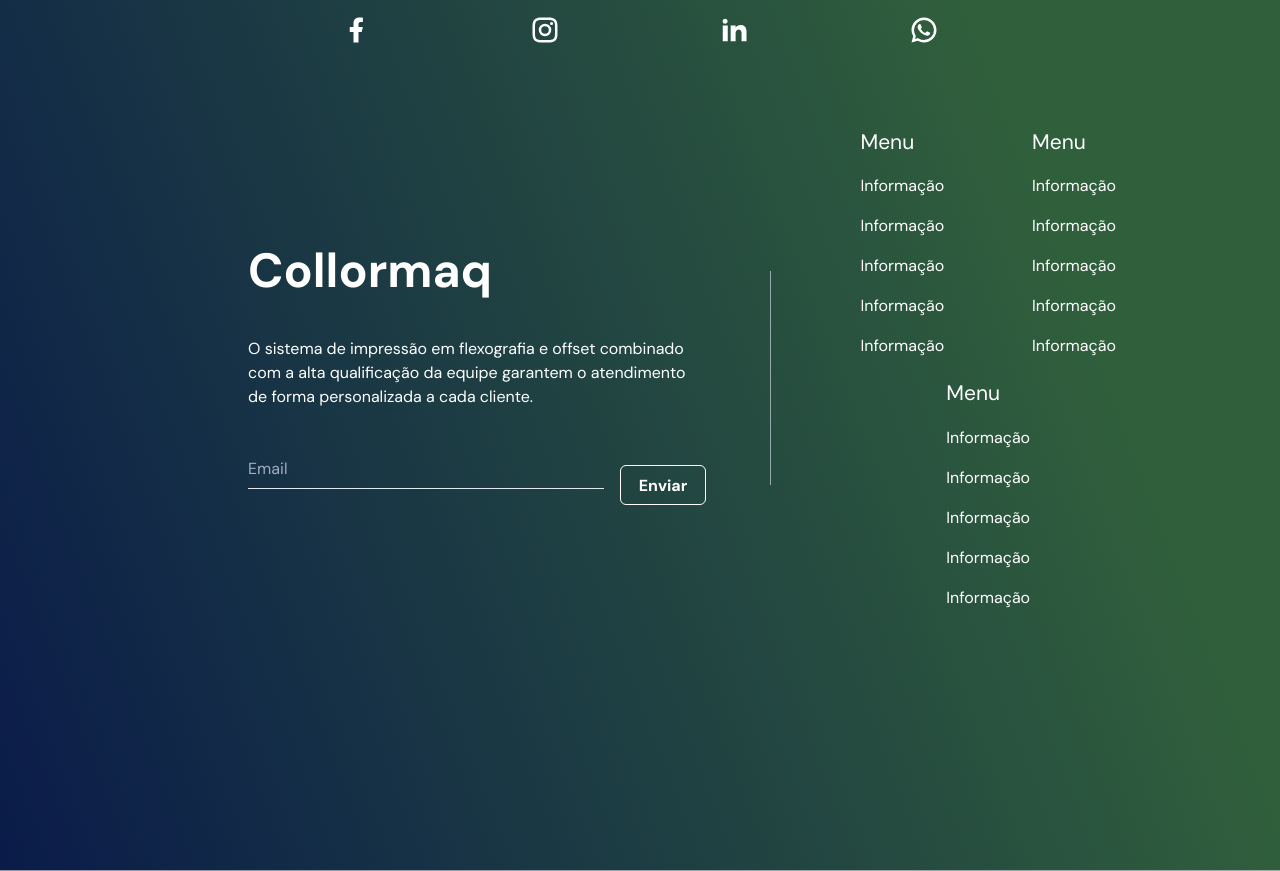
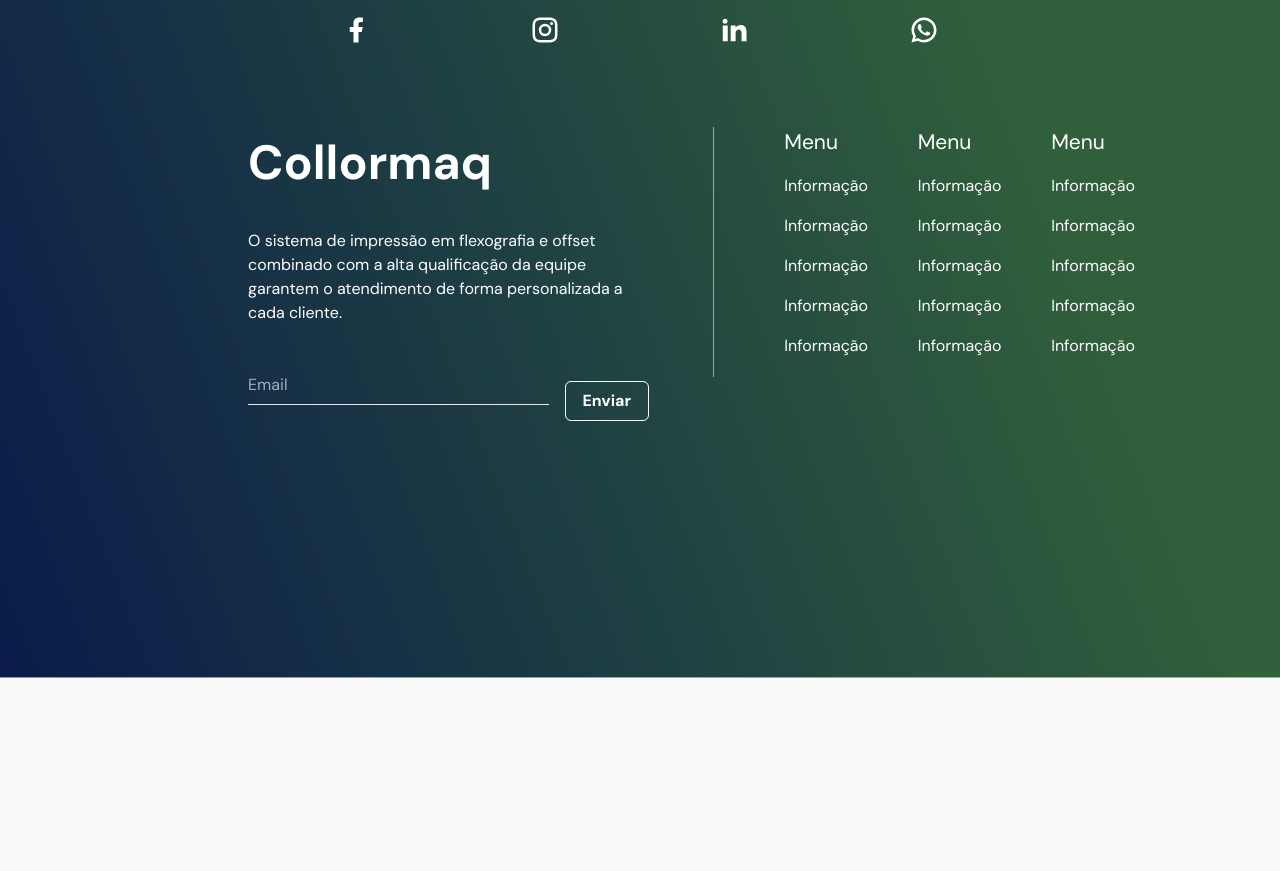
Before and after one commit to Jozimarjo/collormaq, a Next.js app: page /Home in a window 1280 px wide. Shown: the part 4320-5191 px from the top of the page. After the commit the page ends 4998 px from the top, so only its background shows below. Built offline with nearby package versions, Linux system fonts and the light colour scheme.

Commit message:
mobile five section adjustments

```diff
--- a/src/pages/Home/FiveSection.tsx
+++ b/src/pages/Home/FiveSection.tsx
@@ -16,8 +16,8 @@
 
             <Flex justify="center" pl={{ base: '0', lg: '146px' }}>
                 <Box width="82%">
-                    <HStack className="MEUTESTE" alignItems={{ base: 'start', lg: 'center' }} flexDirection={{ base: 'column', lg: 'row' }} spacing={{ base: '0', lg: '16' }}>
-                        <Flex direction="column">
+                    <HStack alignItems={{ base: 'start', lg: 'start' }} flexDirection={{ base: 'column', lg: 'row' }} spacing={{ base: '0', lg: '16' }}>
+                        <Flex flex='1' direction="column">
                             <Text mb='30px' fontSize="48px" fontWeight='bold'>Collormaq</Text>
                             <Text mb='40px' fontSize="16px" fontWeight='normal' maxWidth="480px">
                                 O sistema de impressão em flexografia e offset
@@ -31,10 +31,10 @@
                                 </Button>
                             </Flex>
                         </Flex>
-                        {isWideVersion && (<Divider orientation='vertical' height='214px'></Divider>)}
+                        {isWideVersion && (<Divider orientation='vertical' height='250px'></Divider>)}
 
 
-                        <Flex flexWrap='wrap' justify={{ base: 'sapce-between', lg: 'space-around' }}>
+                        <Flex flex='1' w='100%' flexWrap='wrap' justify={{ base: 'space-between', xl: 'space-around' }}>
                             <VStack mb='20px' mr='20px' alignItems={{ base: 'start', lg: 'center' }} spacing='4'>
                                 <Text as='h1' fontSize='21' width='100px'>
                                     Menu
@@ -56,7 +56,7 @@
                                     Informação
                                 </Text>
                             </VStack>
-                            <VStack mb='20px' mr='20px'alignItems={{ base: 'start', lg: 'center' }} spacing='4'>
+                            <VStack mb='20px' mr='20px' alignItems={{ base: 'start', lg: 'center' }} spacing='4'>
                                 <Text as='h1' fontSize='21' width='100px'>
                                     Menu
                                 </Text>
@@ -77,7 +77,7 @@
                                     Informação
                                 </Text>
                             </VStack>
-                            <VStack mb='20px' mr='20px'alignItems={{ base: 'start', lg: 'center' }} spacing='4'>
+                            <VStack mb='20px' mr='20px' alignItems={{ base: 'start', lg: 'center' }} spacing='4'>
                                 <Text as='h1' fontSize='21' width='100px'>
                                     Menu
                                 </Text>
```
